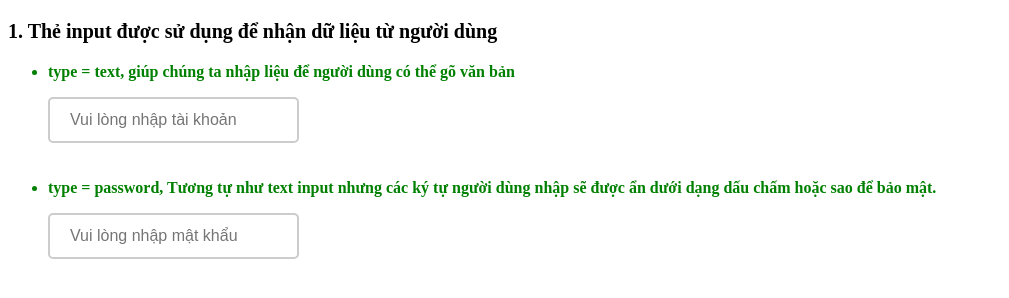
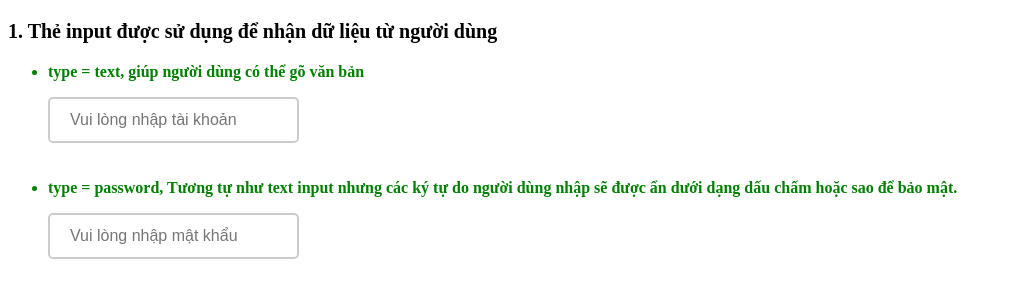
Before and after one commit to Truong-Hoang-Duy/JSB-BT2, a plain HTML site: page index.html in a window 1280 px wide. Shown: the whole page, without its empty margins (0-1009 px from the left). Drawn offline with Linux system fonts and the light colour scheme.

Commit message:
change text

```diff
--- a/index.html
+++ b/index.html
@@ -12,11 +12,11 @@
     <p class="desc-name">1. Thẻ input được sử dụng để nhận dữ liệu từ người dùng</p>
     <ul class="input-list">
         <li>
-            <p>type = text, giúp chúng ta nhập liệu để người dùng có thể gõ văn bản</p>
+            <p>type = text, giúp người dùng có thể gõ văn bản</p>
             <input class="input-name" type="text" placeholder="Vui lòng nhập tài khoản">
         </li>
         <li>
-            <p>type = password, Tương tự như text input nhưng các ký tự người dùng nhập sẽ được ẩn dưới dạng dấu chấm
+            <p>type = password, Tương tự như text input nhưng các ký tự do người dùng nhập sẽ được ẩn dưới dạng dấu chấm
                 hoặc sao để bảo mật.</p>
             <input class="input-name" type="password" placeholder="Vui lòng nhập mật khẩu">
         </li>
```
